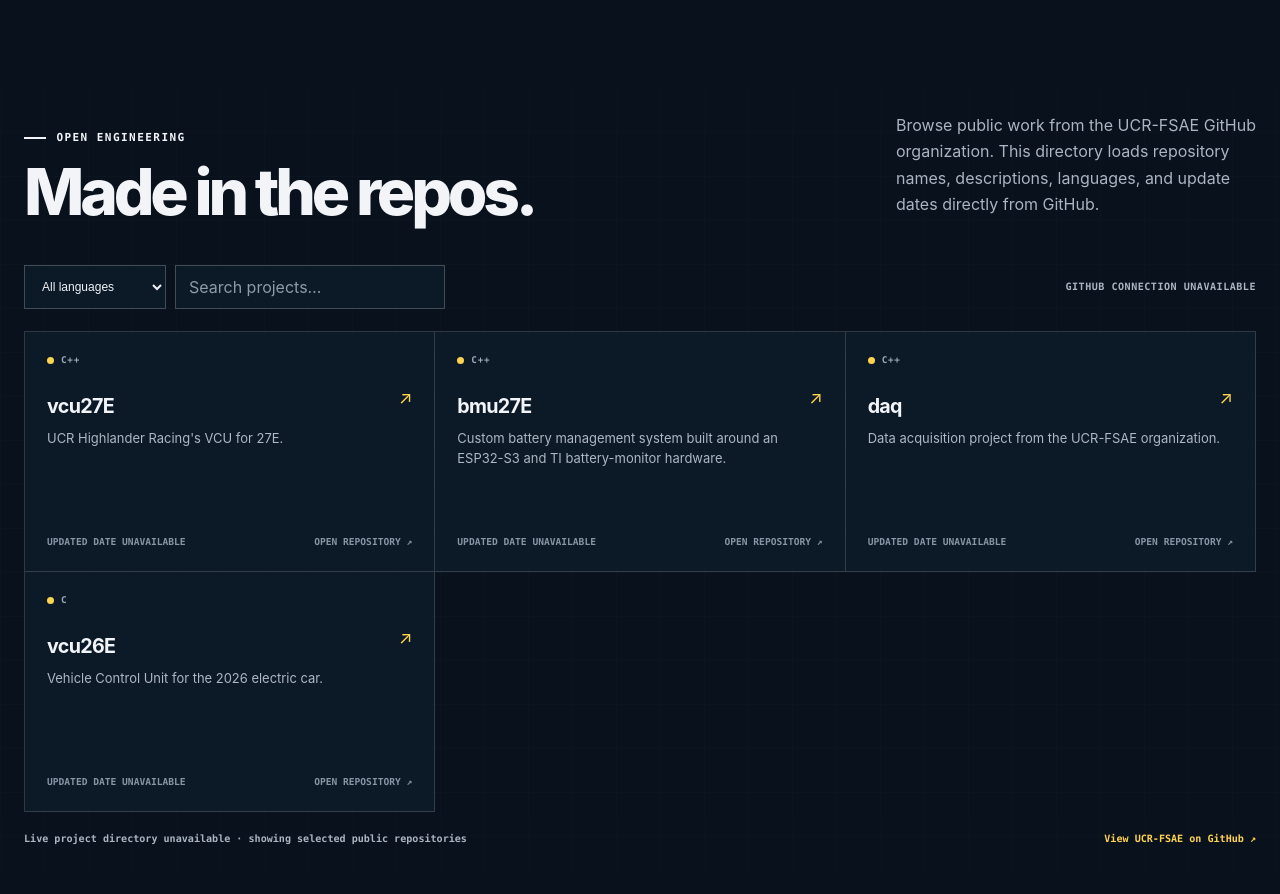
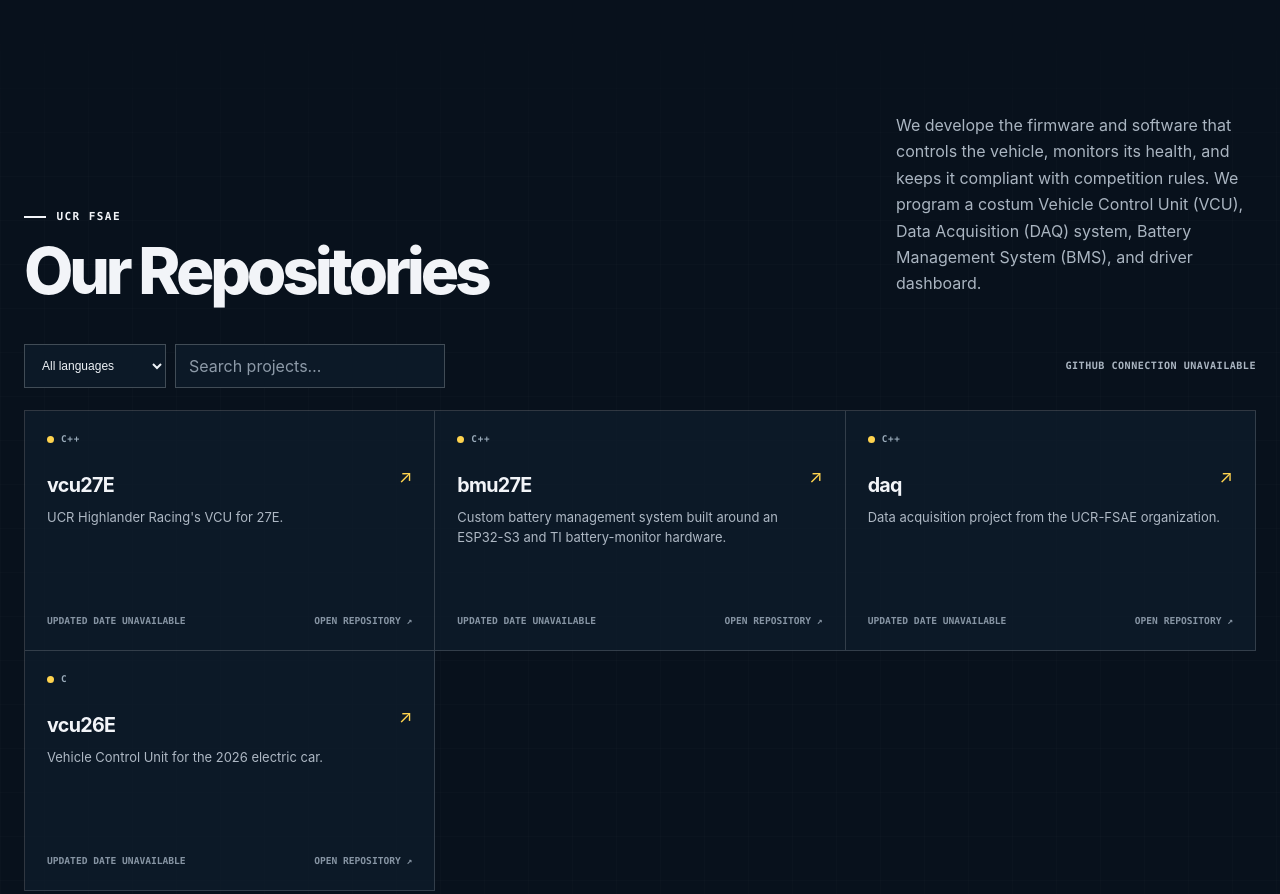
Before and after one commit to UCR-FSAE/ucr-fsae-cs.github.io, a plain HTML site: page index.html in a window 1280 px wide. Shown: the top 894 px of the page. Drawn offline with Linux system fonts and the light colour scheme; no server answers.

Commit message:
Fixed short CS blurb

```diff
--- a/index.html
+++ b/index.html
@@ -107,10 +107,10 @@
       <div class="wrap">
         <div class="section-head">
           <div>
-            <div class="eyebrow">Open engineering</div>
-            <h2>Made in the repos.</h2>
+            <div class="eyebrow">UCR FSAE</div>
+            <h2>Our Repositories</h2>
           </div>
-          <p>Browse public work from the UCR-FSAE GitHub organization. This directory loads repository names, descriptions, languages, and update dates directly from GitHub.</p>
+          <p>We develope the firmware and software that controls the vehicle, monitors its health, and keeps it compliant with competition rules. We program a costum Vehicle Control Unit (VCU), Data Acquisition (DAQ) system, Battery Management System (BMS), and driver dashboard.</p>
         </div>
         <div class="repo-controls">
           <div class="repo-tools">
```
